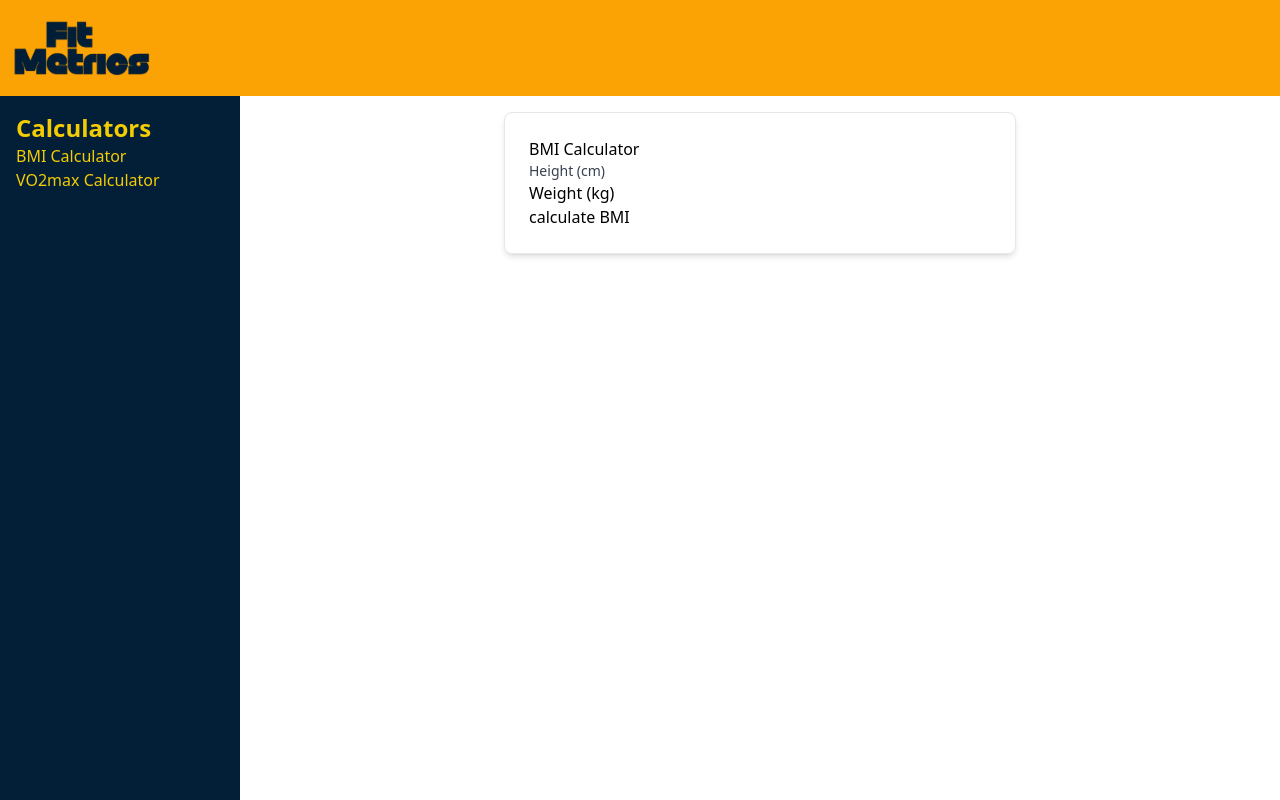
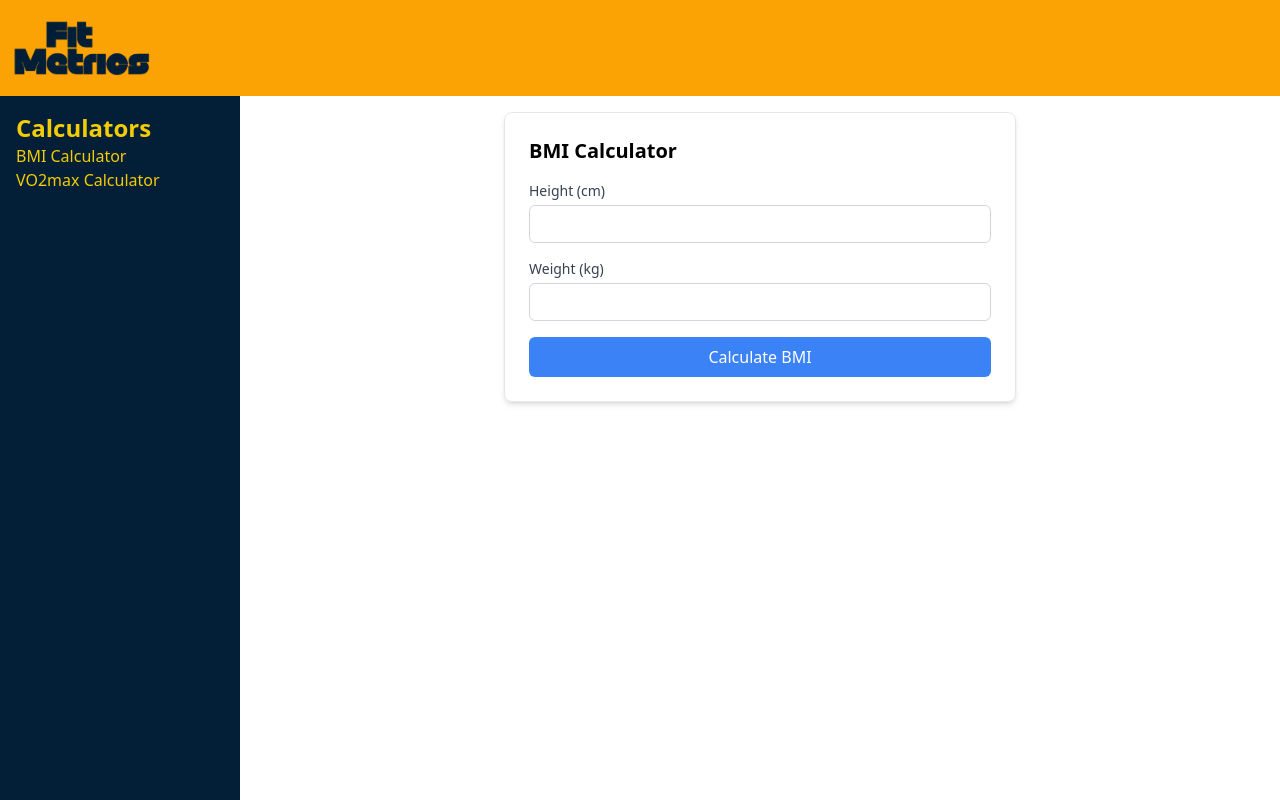
Before and after one commit to Laleh-S/fitmetrics, a React (Create React App) app: page /bmi in a window 1280 px wide. Built offline with nearby package versions, Linux system fonts and the light colour scheme.

Commit message:
added error handling for bmi inputs

```diff
--- a/src/App.js
+++ b/src/App.js
@@ -4,13 +4,13 @@
 
 
 import React from "react";
-import { BrowserRouter as Router, Routes, Route } from 'react-router-dom';
+import { BrowserRouter as Router, Routes, Route } from "react-router-dom";
 import { Provider } from 'react-redux';
 
 import store from "./store/index";
 import Home from "./components/Home";
 import Navbar from "./components/Navbar"
-import Sidebar from './components/Sidebar';
+import Sidebar from "./components/Sidebar";
 import BMI from "./components/BMI"
 
 
--- a/src/components/BMI.js
+++ b/src/components/BMI.js
@@ -1,64 +1,69 @@
 import React from "react";
 import { useDispatch, useSelector } from "react-redux";
-import { updateWeight, updateHeight, calculateBMI } from "../slices/bmiSlice";
+import { updateWeight, updateHeight, calculateBMI } from "../store/slices/bmiSlice";
 
 
 function BMI () {
     const dispatch = useDispatch();
-    const { weight, height, bmi, message } = useSelector((state) => state.bmi);
+    const { weight, height, bmi, message, error } = useSelector((state) => state.bmi);
 
+    // Event handler for weight and height input
     const handleInputChange = (event) => {
         const { name, value } = event.target;
-        if (name === 'height') {
-            dispatch(updateHeight(parseInt(value)));
-        } else if (name === 'weight') {
-            dispatch(updateWeight(parseInt(value)));
+        if (name === "weight") {
+            dispatch(updateWeight(value));
+        } else if (name === "height") {
+            dispatch(updateHeight(value));
         }
     };
 
-
-    const handleCalculate = () => {
+    const handleCalculateBMI = () => {
         dispatch(calculateBMI());
     };
 
     return (
         <div className="max-w-lg mx-auto p-6 border border-gray-200 rounded-lg shadow-md">
-            <h1 className="">BMI Calculator</h1>
-            <div className="block text-sm font-medium text-gray-700">
-                <label className="font-medium text-gray-700">
+            <h1 className="text-xl font-semibold mb-4">BMI Calculator</h1>
+            <div className="mb-4">
+                <label className="block text-sm font-medium text-gray-700 mb-2">
                     Height (cm)
                     <input
                         type="number"
                         name="height"
                         value={height}
                         onChange={handleInputChange}
-                        className=""
+                        className="mt-1 block w-full p-2 border border-gray-300 rounded-md"
                     />
+                    {/* The (?) is called optional chaining. It's a shorthand notation to avoid errors
+                    when accessing properties of null or undefined objects.*/}
+                    {error?.height && <div className="text-red-500 text-sm">Please enter a valid height</div>}
                 </label>
             </div>
-            <div>
-                <label className="">
+            <div className="mb-4">
+                <label className="block text-sm font-medium text-gray-700 mb-2">
                     Weight (kg)
                     <input
                         type="number"
                         name="weight"
                         value={weight}
                         onChange={handleInputChange}
-                        className=""
+                        className="mt-1 block w-full p-2 border border-gray-300 rounded-md"
                     />
+                    {error?.weight && <div className="text-red-500 text-sm">Please enter a valid weight</div>}
                 </label>
             </div>
             <button
-                onClick={handleCalculate}
-                className=""
+                onClick={handleCalculateBMI}
+                className="w-full bg-blue-500 text-white py-2 px-4 rounded-md hover:bg-blue-600 transition duration-300"
             >
-                calculate BMI </button>
-                {bmi && (
-                    <div className="">
-                        <h2 className="">Your BMI is: {bmi}</h2>
-                        <p className="mt-1 text-lg">{message}</p>
-                    </div>
-                )}
+                Calculate BMI
+            </button>
+            {bmi && (
+                <div className="mt-6">
+                    <h2 className="text-lg font-semibold">Your BMI is: {bmi}</h2>
+                    <p className="mt-1 text-lg">{message}</p>
+                </div>
+            )}
         </div>
     );
 };
--- a/src/components/Sidebar.js
+++ b/src/components/Sidebar.js
@@ -1,5 +1,5 @@
-import React from 'react';
-import { Link } from 'react-router-dom';
+import React from "react";
+import { Link } from "react-router-dom";
 import "../index.css"
 
 // h-[calc(100vh-2rem)] calculates the height by taking the full height of the viewport (100vh) and subtracting 2rem from it.
--- a/src/index.js
+++ b/src/index.js
@@ -1,7 +1,7 @@
 
 import React from "react";
 import ReactDOM from "react-dom/client";  // Correctly import ReactDOM from react-dom/client
-import { Provider } from 'react-redux';
+import { Provider } from "react-redux";
 import store from "./store/index";
 import App from "./App";
 import "./index.css";
--- a/src/slices/bmiSlice.js
+++ /dev/null
@@ -1,57 +0,0 @@
-// createSlice:
-// is a function provided by Redux Toolkit for creating Redux slices.
-
-// Redux slices:
-// are pieces of the Redux state and the associated actions and reducers.
-
-import { createSlice } from "@reduxjs/toolkit";
-
-
-
-const initialState = { // This defines the initial state of our BMI slice with default values.
-    weight: "",
-    height: "",
-    bmi: null,
-    message: "",
-};
-
-// Creates bmiSlice using the createSlice function.
-// It specifies the initial state and defines three reducer functions: setWeight, setHeight, and calculateBMI.
-// These reducers will handle corresponding actions dispatched by the application to update the BMI state.
-const bmiSlice = createSlice({
-    name: "bmi",
-    initialState,
-    reducers: {
-        updateWeight(state, action){
-            state.weight = action.payload;
-        },
-        updateHeight(state, action){
-            state.height = action.payload;
-        },
-        // No action payload for calculateBMI, because it doesn't require any additional data from the action payload. Instead,
-        // it calculates the BMI based on the current state's weight and height properties.
-        calculateBMI(state){
-            const heightToMeter = state.height / 100
-            const bmiValue = state.weight / (heightToMeter * heightToMeter)
-
-            let bmiMessage = "";
-
-            if (bmiValue < 18.5){
-            bmiMessage = "Underweight";
-            } else if (bmiValue >= 18.5 && bmiValue < 24.9){
-            bmiMessage = "Normal weight";
-            } else if (bmiValue >= 25 && bmiValue < 29.9 ) {
-            bmiMessage = "Overweight";
-            } else {
-            bmiMessage = "Obese";
-            }
-
-            state.bmi = bmiValue.toFixed(2);
-            state.message = bmiMessage;
-        },
-    },
-});
-
-// Exporting the action creators generated by the createSlice function.
-export const { updateWeight, updateHeight, calculateBMI } = bmiSlice.actions;
-export default bmiSlice.reducer;
--- a/src/store/index.js
+++ b/src/store/index.js
@@ -1,6 +1,6 @@
 import { configureStore } from "@reduxjs/toolkit";
 // import sharedReducer from './slices/sharedSlice';
-import bmiReducer from "../slices/bmiSlice";
+import bmiReducer from "../store/slices/bmiSlice";
 
 
 const rootReducer = {
--- /dev/null
+++ b/src/store/slices/bmiSlice.js
@@ -0,0 +1,84 @@
+// createSlice:
+// is a function provided by Redux Toolkit for creating Redux slices.
+
+// Redux slices:
+// are pieces of the Redux state and the associated actions and reducers.
+
+// calculateBMI:
+// doesn't require additional data from the action payload. Instead,
+// it calculates the BMI based on the current state's weight and height properties.
+
+// bmiSlice:
+// specifies the initial state. It defines some reducer functions that handle corresponding actions
+// dispatched by the application to update the BMI state.
+
+import { createSlice } from "@reduxjs/toolkit";
+
+const initialState = { // This defines the initial state of our BMI slice with default values.
+    weight: "",
+    height: "",
+    bmi: null,
+    message: "",
+    error: null,
+};
+
+const bmiSlice = createSlice({
+    name: "bmi",
+    initialState,
+    reducers: {
+        updateWeight(state, action){
+            state.weight = action.payload;
+            if (action.payload) { // clears error message after entering input
+                // This code checks if there's a new weight value provided (not empty, null, or undefined); if so,
+                // it updates only the weight part of the error state to false, indicating no weight-related error.
+                state.error = { ...state.error, weight: false };
+            }
+        },
+        updateHeight(state, action){
+            state.height = action.payload; // clears error message after entering input
+            if (action.payload) {
+                state.error = { ...state.error, height: false };
+            }
+        },
+        calculateBMI(state){
+            const weight = parseFloat(state.weight);
+            const height = parseFloat(state.height);
+
+            // Ensures the input is not empty, NaN, or non-positive
+            if (isNaN(weight) || isNaN(height) || weight <= 0 || height <= 0) {
+                state.bmi = null;
+                state.error = {
+                    weight: isNaN(weight) || weight <= 0,
+                    height: isNaN(height) || height <= 0
+                };
+                state.message = "";
+                return; // "return" stops the function from continuing if certain conditions are met.
+            }
+
+            // Converts height to meters
+            const heightToMeter = state.height / 100
+            const bmiValue = state.weight / (heightToMeter * heightToMeter)
+
+            // Determines the BMI range
+            let bmiMessage = "";
+
+            if (bmiValue < 18.5){
+                bmiMessage = "Underweight";
+            } else if (bmiValue >= 18.5 && bmiValue < 24.9){
+                bmiMessage = "Normal weight";
+            } else if (bmiValue >= 25 && bmiValue < 29.9 ) {
+                bmiMessage = "Overweight";
+            } else if (bmiValue >  29.9){
+                bmiMessage = "Obese";
+            }
+
+            state.bmi = bmiValue.toFixed(2);
+            state.message = bmiMessage;
+        },
+
+    },
+});
+
+// Exporting the action creators generated by the createSlice function.
+export const { updateWeight, updateHeight, calculateBMI, setError } = bmiSlice.actions;
+export default bmiSlice.reducer;
```
